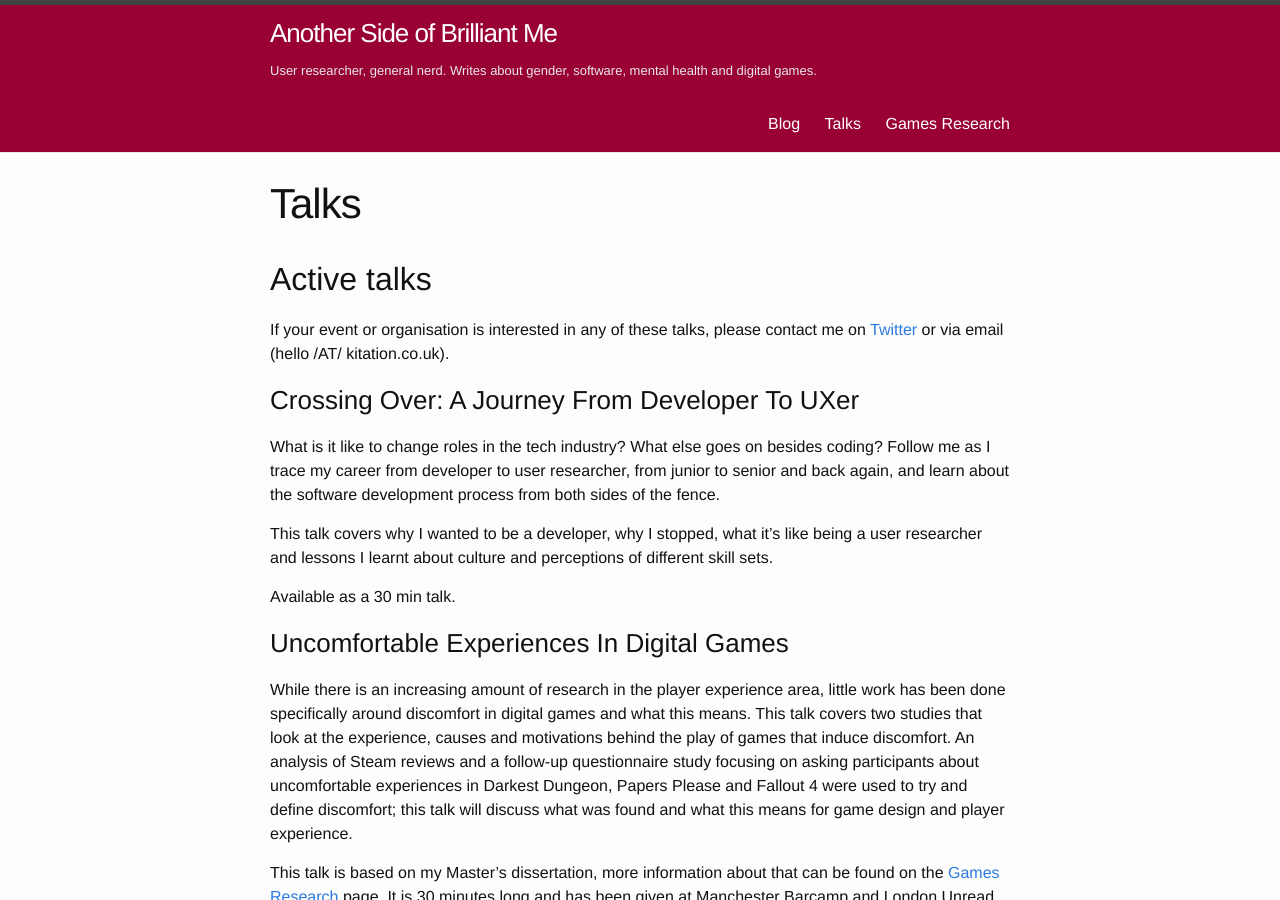
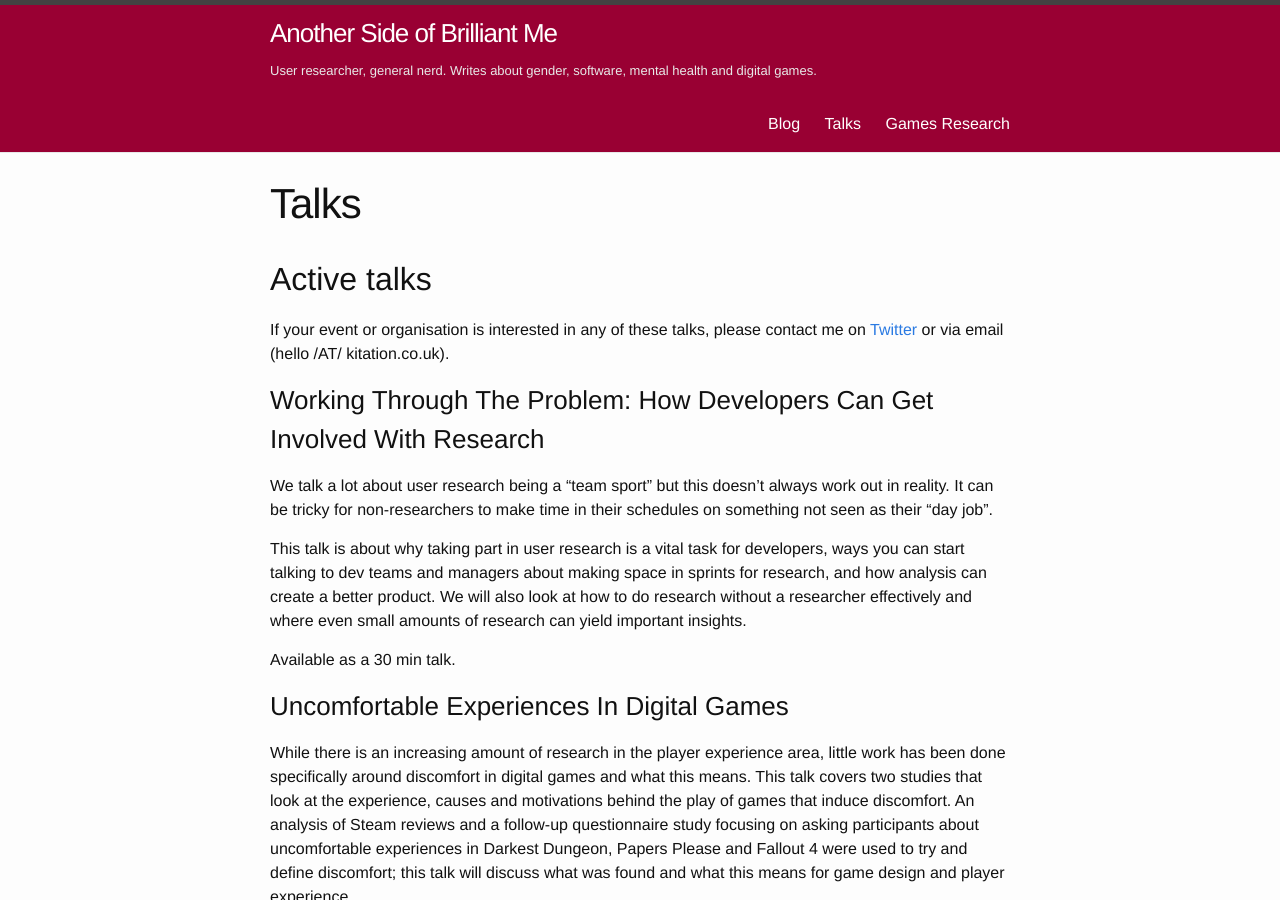
Before and after one commit to kitation/kitation.github.io, a Jekyll site: the page built from talks/index.markdown, in a window 1280 px wide and 900 px high. Built offline with Jekyll 4.4.1, drawn with Linux system fonts in a browser that asks for light colours; some of the changed text lies outside the part shown.

Commit message:
Updated talks page

```diff
--- a/talks/index.markdown
+++ b/talks/index.markdown
@@ -14,11 +14,11 @@ author:
 
 If your event or organisation is interested in any of these talks, please contact me on [Twitter](https://twitter.com/kitation) or via email (hello /AT/ kitation.co.uk).
 
-### Crossing Over: A Journey From Developer To UXer
+### Working Through The Problem: How Developers Can Get Involved With Research
 
-What is it like to change roles in the tech industry? What else goes on besides coding? Follow me as I trace my career from developer to user researcher, from junior to senior and back again, and learn about the software development process from both sides of the fence.
+We talk a lot about user research being a “team sport” but this doesn’t always work out in reality. It can be tricky for non-researchers to make time in their schedules on something not seen as their “day job”.
 
-This talk covers why I wanted to be a developer, why I stopped, what it's like being a user researcher and lessons I learnt about culture and perceptions of different skill sets.
+This talk is about why taking part in user research is a vital task for developers, ways you can start talking to dev teams and managers about making space in sprints for research, and how analysis can create a better product. We will also look at how to do research without a researcher effectively and where even small amounts of research can yield important insights.
 
 Available as a 30 min talk.
 
@@ -50,6 +50,12 @@ This talk comes in many variants; 5 minute lightning talk, 30 mins conference ta
 
 This has been given at conferences (Talk UX, PyconUK, Render Conf, Scotland JS, UX Scotland), usergroups (Ladies that UX, NUX, Merseycode), companies (Lost Your Name, Ministry of Justice Digital) and universities (Edinburgh, York).
 
+## Being Non-binary in Binary Spaces
+
+A talk for women in tech/diversity groups on how to be more inclusive of non-binary people and how to have conversations to make groups aware of *all* the genders.
+
+30 min talk, previously given at Sheffield Women in Tech.
+
 
 ## Inactive talks
 
```
